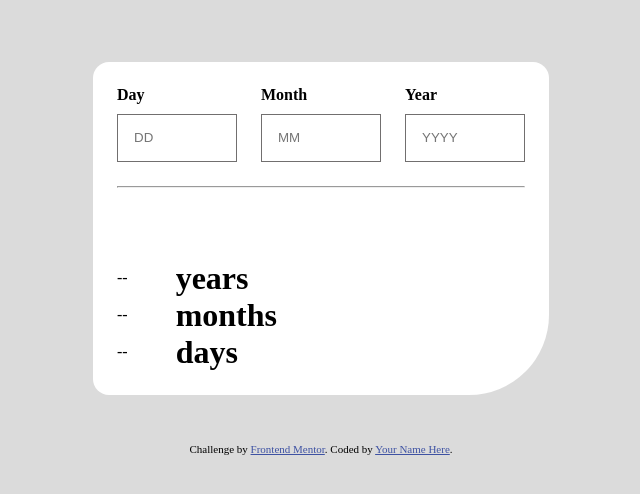
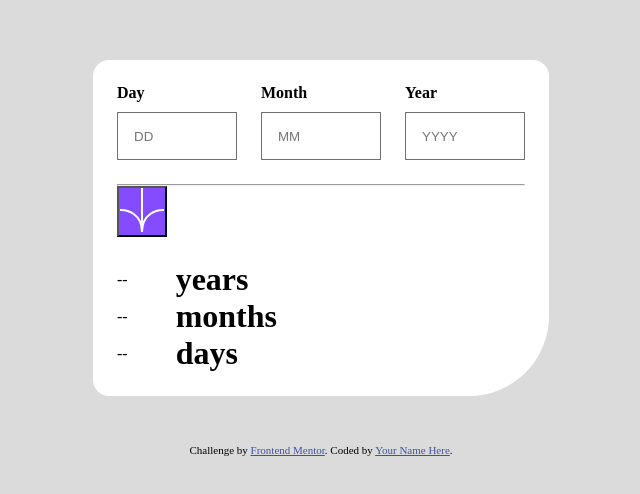
Before and after one commit to Erick384/-Age-calculator-app, a plain HTML site: page index.html in a window 1280 px wide. Shown: the part 142-636 px from the top of the page, without its empty margins (319-959 px from the left). Drawn offline with Linux system fonts and the light colour scheme.

Commit message:
Age-Calculator Commits

```diff
--- a/index.html
+++ b/index.html
@@ -30,20 +30,21 @@
       <div class="top">
         <div class="input">
           <h4>Day</h4>
-          <input type="text" placeholder="DD" />
+          <input type="number" placeholder="DD" id="day" />
         </div>
         <div class="input">
           <h4>Month</h4>
-          <input type="text" placeholder="MM" />
+          <input type="number" placeholder="MM" id="month" />
         </div>
         <div class="input">
           <h4>Year</h4>
-          <input type="text" placeholder="YYYY" />
+          <input type="number" placeholder="YYYY" id="year" />
         </div>
       </div>
 
       <div class="second">
         <hr>
+        <button class="calcAge" onclick="calculateAge()">
         <svg
           xmlns="http://www.w3.org/2000/svg"
           width="46"
@@ -56,6 +57,7 @@
             />
           </g>
         </svg>
+        </button>
       </div>
 
       <div class="ouput">
--- a/script.js
+++ b/script.js
@@ -0,0 +1,16 @@
+function appendValue(value) {
+  document.getElementById("result").value += value;
+}
+
+function calculateAge() {
+  let birthdate = new Date(document.querySelector(".birthdate").value);
+
+  //calculate the age
+  let ageInMilliseconds = Date.now() - birthdate.getTime();
+  let ageDate = new Date(ageInMilliseconds);
+  let age = Math.abs(ageDate.getUTCFullYear() - 1970);
+
+  // Display the age
+  document.querySelector(".output span").innerHTML = +age;
+
+}
--- a/style.css
+++ b/style.css
@@ -35,6 +35,10 @@ body {
   width: 7.5rem;
   height: 3rem;
 }
+.calcAge{
+    background-color: hsl(259, 100%, 65%);
+    cursor: pointer;
+}
 .output {
   display: flex;
   flex-direction: column;
```
